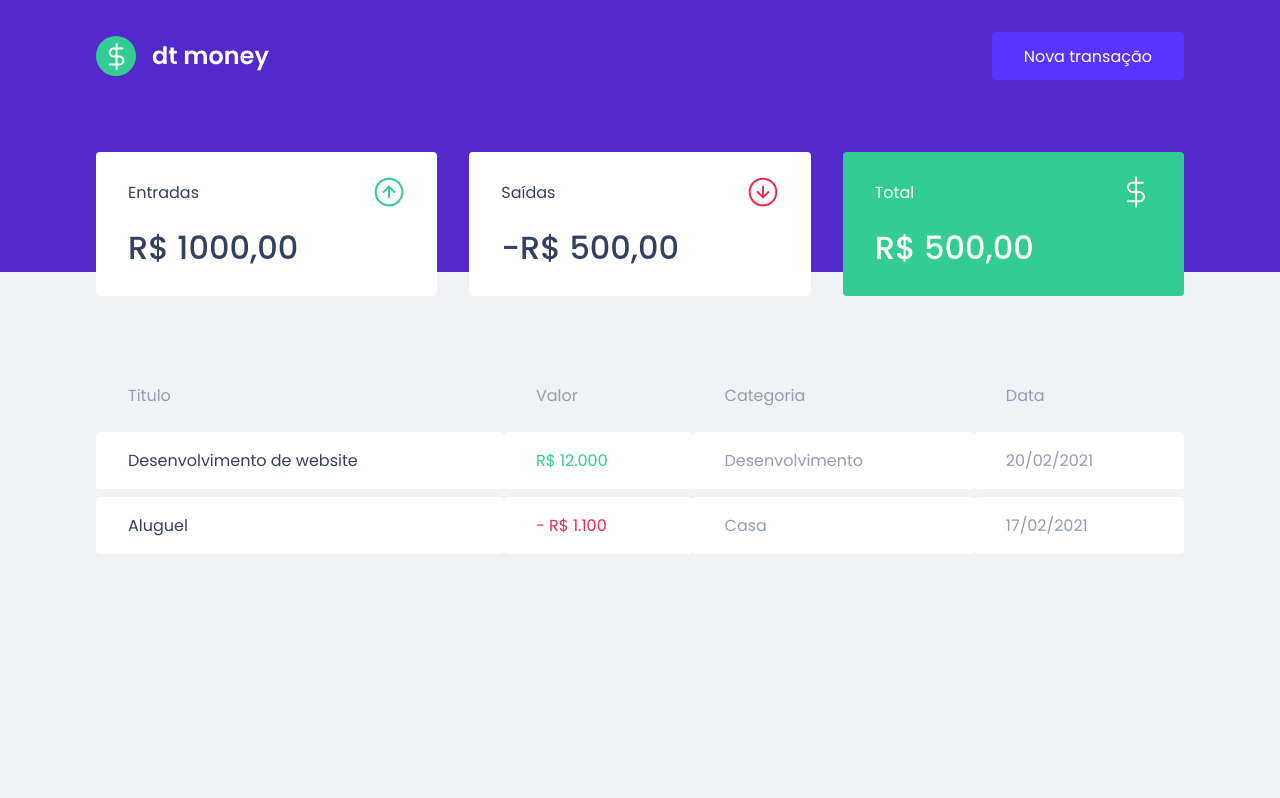
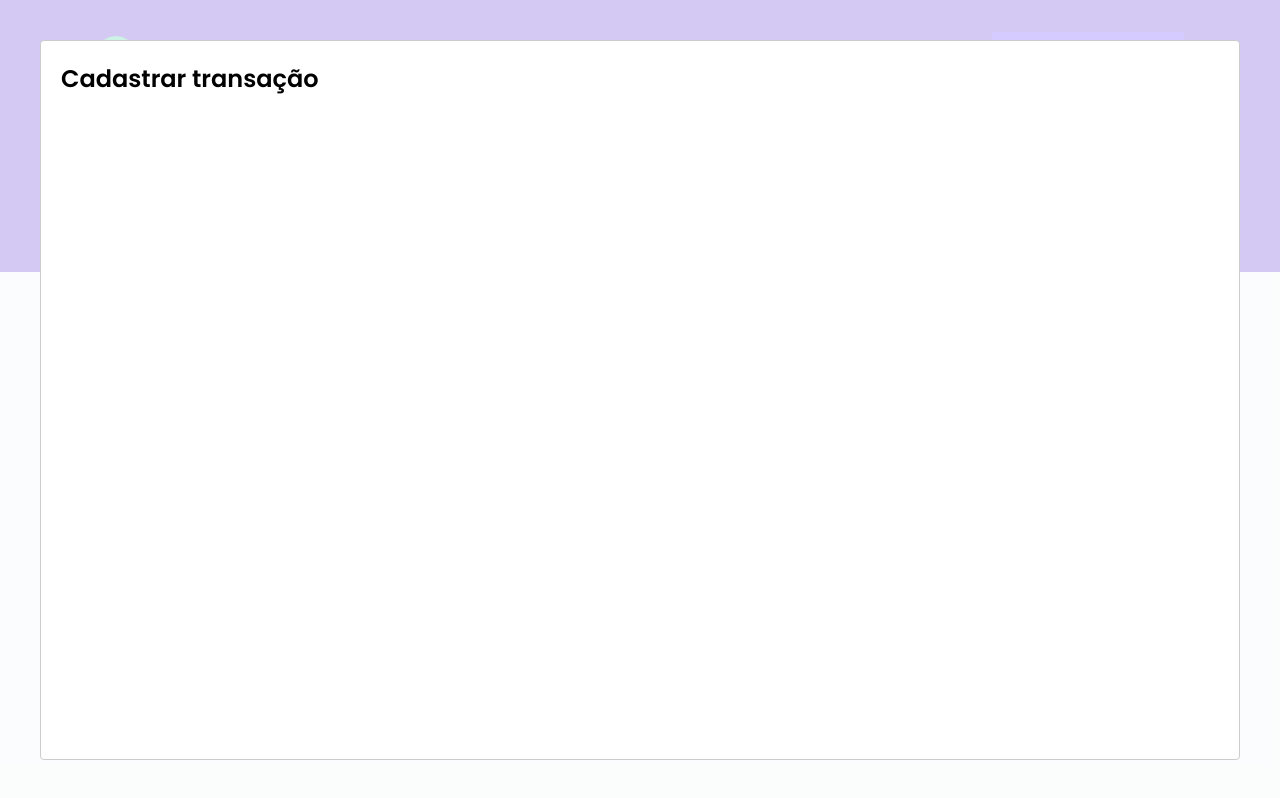
Before and after one commit to jordelucas/dt-money, a React (Create React App) app: page / in a window 1280 px wide. Both pictures are taken after a click on the button "Nova transação". Built offline with nearby package versions, Linux system fonts and the light colour scheme; no server answers; what miragejs would draw is missing.

Commit message:
config react-modal

```diff
--- a/package.json
+++ b/package.json
@@ -7,6 +7,7 @@
     "miragejs": "^0.1.43",
     "react": "^17.0.2",
     "react-dom": "^17.0.2",
+    "react-modal": "^3.14.4",
     "react-scripts": "5.0.0",
     "styled-components": "^5.3.5",
     "web-vitals": "^2.1.0"
@@ -19,6 +20,7 @@
     "@types/node": "^16.7.13",
     "@types/react": "^17.0.20",
     "@types/react-dom": "^17.0.9",
+    "@types/react-modal": "^3.13.1",
     "@types/styled-components": "^5.1.24",
     "typescript": "^4.4.2"
   },
--- a/src/App.tsx
+++ b/src/App.tsx
@@ -1,12 +1,40 @@
+import { useState } from "react";
+import Modal from "react-modal";
+
 import { Dashboard } from "./components/Dashboard";
 import { Header } from "./components/Header";
+
 import { GlobalStyle } from "./styles/global";
 
+Modal.setAppElement('#root')
+
 export function App() {
+  const [
+    isNewTransactionModalOpen,
+    setIsNewTransactionModalOpen
+  ] = useState(false);
+
+  function handleOpenNewTransactionModal() {
+    setIsNewTransactionModalOpen(true);
+  }
+
+  function handleCloseNewTransactionModal() {
+    setIsNewTransactionModalOpen(false);
+  }
+
   return (
     <>
-      <Header />
+      <Header onOpenNewTransactionModal={handleOpenNewTransactionModal}/>
+
       <Dashboard />
+
+      <Modal
+        isOpen={isNewTransactionModalOpen}
+        onRequestClose={handleCloseNewTransactionModal}
+      >
+        <h2>Cadastrar transação</h2>
+      </Modal>
+
       <GlobalStyle />
     </>
   );
--- a/src/components/Header/index.tsx
+++ b/src/components/Header/index.tsx
@@ -1,13 +1,18 @@
 import logoImg from '../../assets/logo.svg'
+
 import { Container, Content } from './styles'
 
-export function Header() {
+interface HeaderProps {
+  onOpenNewTransactionModal: () => void;
+}
+
+export function Header({ onOpenNewTransactionModal }: HeaderProps) {
   return (
     <Container>
       <Content>
         <img src={logoImg} alt="dt money" />
 
-        <button type="button">
+        <button type="button" onClick={onOpenNewTransactionModal}>
           Nova transação
         </button>
       </Content>
```
Also changed, not shown: 1 other file (tests, documents, lock files or other folders).
